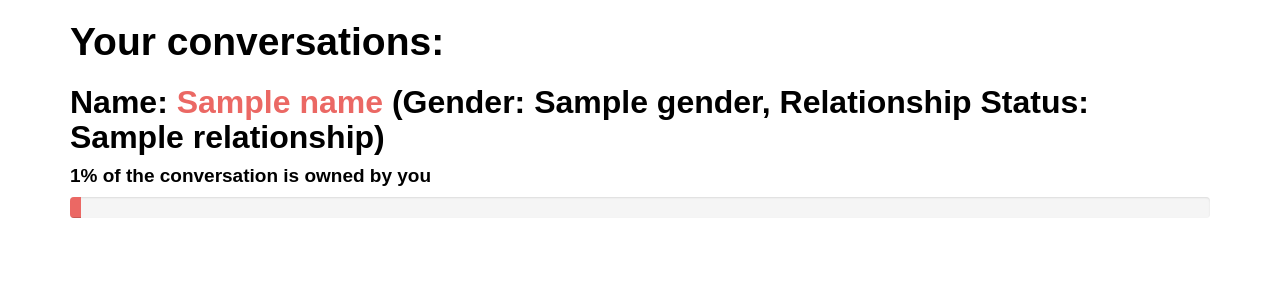
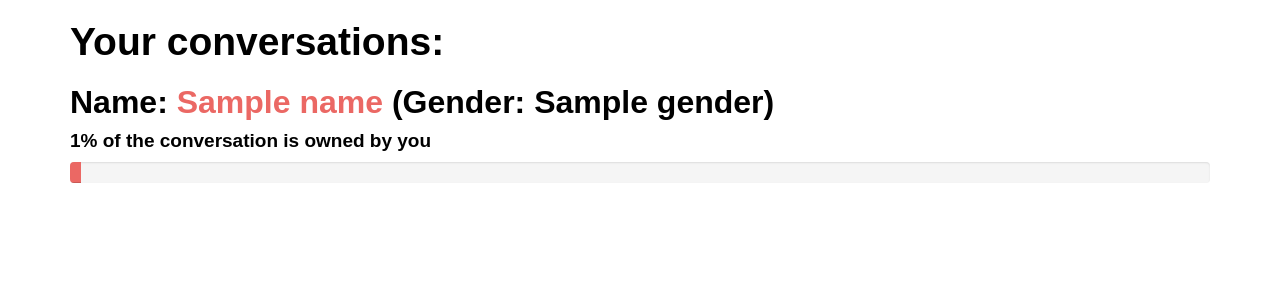
Before and after one commit to parasm/hearts, a Flask app: template templates/stats.html in a window 1280 px wide. Shown: the top 300 px of the page. Run offline with Flask 2, Linux system fonts and the light colour scheme; the template is opened without the code that fills it: most values are stand-ins (such as "Sample title", 1, 10 or a date in 2020); some libraries are stand-ins or nearby versions; some web fonts are replaced.

Commit message:
FIXED NOW ONTO CHROME

```diff
--- a/app.py
+++ b/app.py
@@ -75,12 +75,13 @@ def love():
 	for f in count_dict:#messaged_friends_names:
 		for friend in friends:
 			if friend.get("name") == f:
-				url = "https://graph.facebook.com/"+str(friend.get('id')+'?fields=gender,relationship_status&access_token=' + token)
+				url = "https://graph.facebook.com/"+str(friend.get('id')+'?fields=gender,relationship_status,username&access_token=' + token)
 				print str(friend.get('id'))
 				r = requests.get(url)
 				r = r.text
 				print r
 				r = ast.literal_eval(r)
+				print r
 				genders_dict[f] = r.get("gender")
 				friend_url[f] = "http://facebook.com/"+str(r.get('username'))
 				print r.get('relationship_status')
--- a/templates/stats.html
+++ b/templates/stats.html
@@ -4,7 +4,8 @@
 	<div class="container">
 		<h1>Your conversations:</h1>
 		{% for x in count %}
-		<h2>Name: <a href="{{urls[x]}}">{{names[x]}}</a> (Gender: {{genders[x]}}, Relationship Status: {{relationships[x]}})</h2>
+		<h2>Name: <a href="{{urls[x]}}">{{names[x]}}</a> (Gender: {{genders[x]}}{% if relationships[x] %},
+		Relationship Status: {{relationships[x]}}{% endif %})</h2>
 		<h4>{{percents[x]}}% of the conversation is owned by you</h4>
 		<div class="progress">
             <div class="progress-bar" style="width: {{percents[x]}}%;"></div>
```
